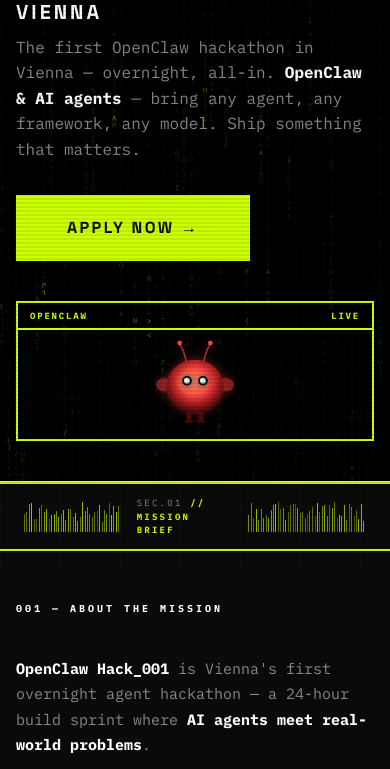
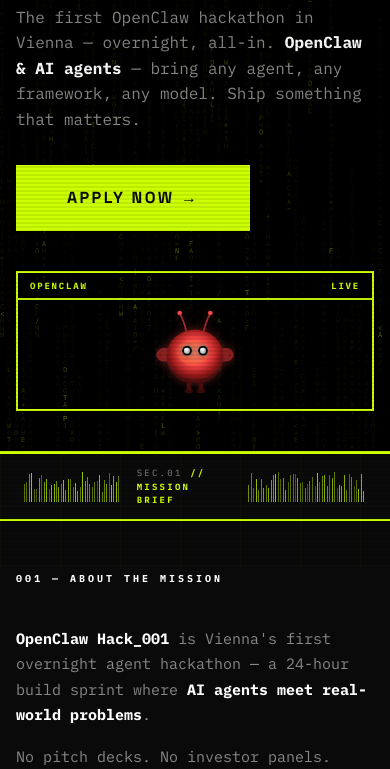
Before and after one commit to Anonyma/vienna-hackathon-q1-2026, a plain HTML site: page openclawhack26-green.html in a window 390 px wide. Shown: the part 274-1043 px from the top of the page. Drawn offline with Linux system fonts and the light colour scheme; animation ran at ten frames a second.

Commit message:
Mobile: reduce hero top padding

```diff
--- a/openclawhack26-green.html
+++ b/openclawhack26-green.html
@@ -1199,7 +1199,7 @@ footer {
 
   .cta-form { flex-direction: column; }
   .cta-form button { border-left: none; border-top: var(--border-thick); }
-  .hero { padding: 50px 16px 40px; }
+  .hero { padding: 20px 16px 40px; }
   .section { padding: 50px 16px; }
   .footer-bottom { flex-direction: column; gap: 8px; }
 }
```
